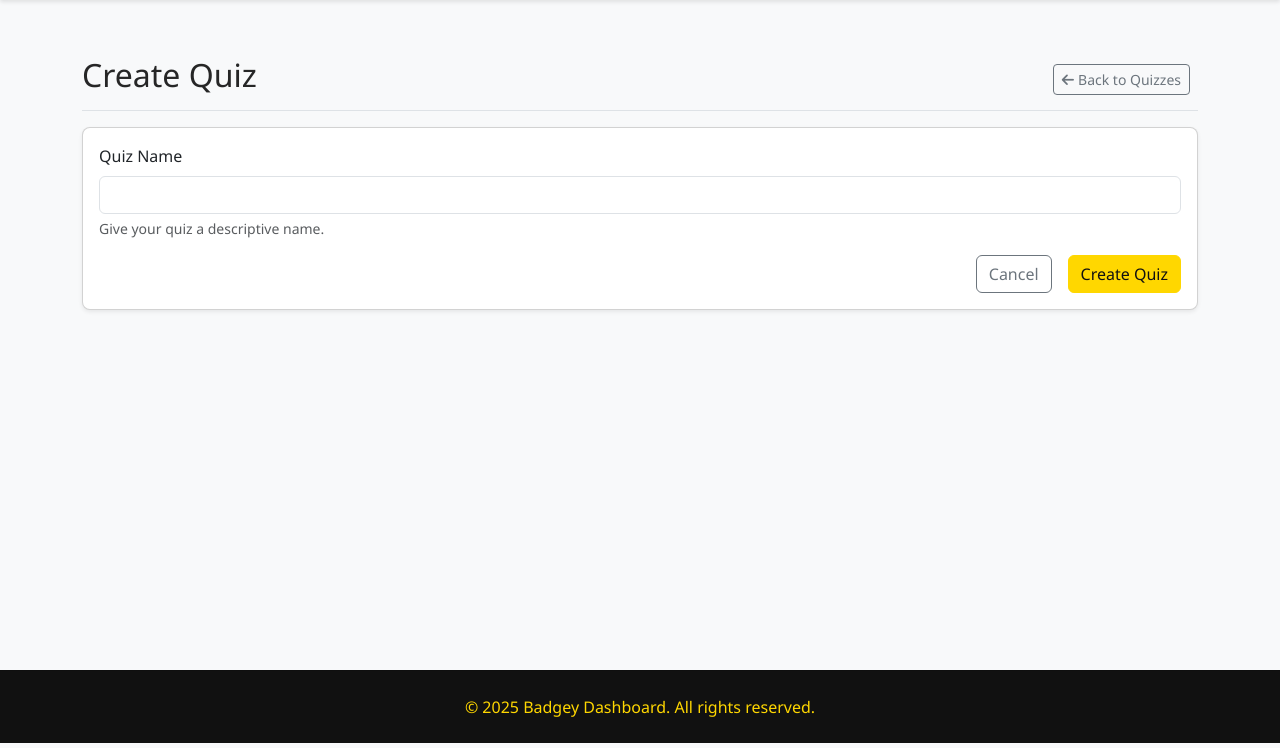
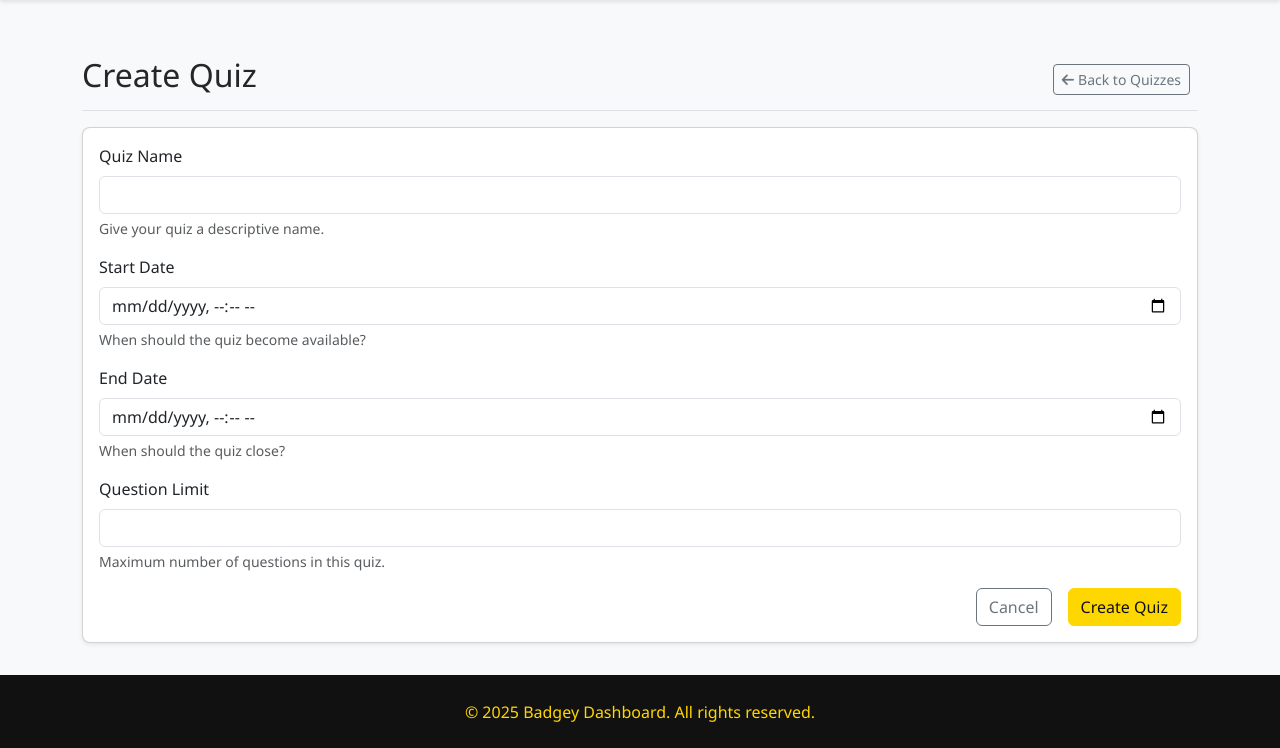
Before and after one commit to KJoshO0611/badgey-dashboard, a Python web app: template templates/quizzes/create.html in a window 1280 px wide. Shown: the part 57-805 px from the top of the page. Run offline with Jinja, Linux system fonts and the light colour scheme; the template is opened without the code that fills it, so the values that code supplies are empty; some libraries are stand-ins or nearby versions.

Commit message:
Added Start/end date

```diff
--- a/templates/quizzes/create.html
+++ b/templates/quizzes/create.html
@@ -30,6 +30,21 @@
                 <input type="text" class="form-control" id="quiz_name" name="quiz_name" required>
                 <div class="form-text">Give your quiz a descriptive name.</div>
             </div>
+            <div class="mb-3">
+                <label for="start_date" class="form-label">Start Date</label>
+                <input type="datetime-local" class="form-control" id="start_date" name="start_date" required>
+                <div class="form-text">When should the quiz become available?</div>
+            </div>
+            <div class="mb-3">
+                <label for="end_date" class="form-label">End Date</label>
+                <input type="datetime-local" class="form-control" id="end_date" name="end_date" required>
+                <div class="form-text">When should the quiz close?</div>
+            </div>
+            <div class="mb-3">
+                <label for="question_limit" class="form-label">Question Limit</label>
+                <input type="number" class="form-control" id="question_limit" name="question_limit" min="1" required>
+                <div class="form-text">Maximum number of questions in this quiz.</div>
+            </div>
 
             <div class="d-grid gap-2 d-md-flex justify-content-md-end">
                 <a href="{{ url_for('quizzes.list') }}" class="btn btn-outline-secondary me-md-2">Cancel</a>
```
Also changed, not shown: models/quiz.py (+20 -10 lines), routes/quizzes.py (+10 -3 lines), templates/quizzes/edit.html (+10 -1 lines).
